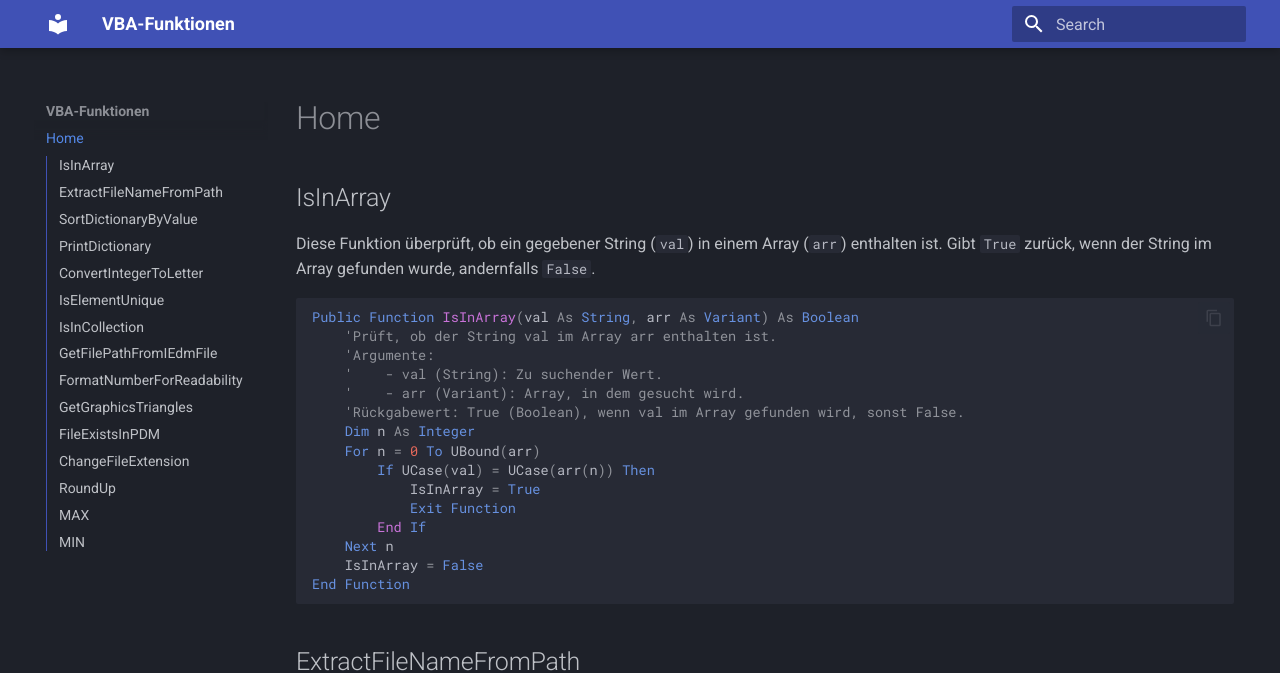
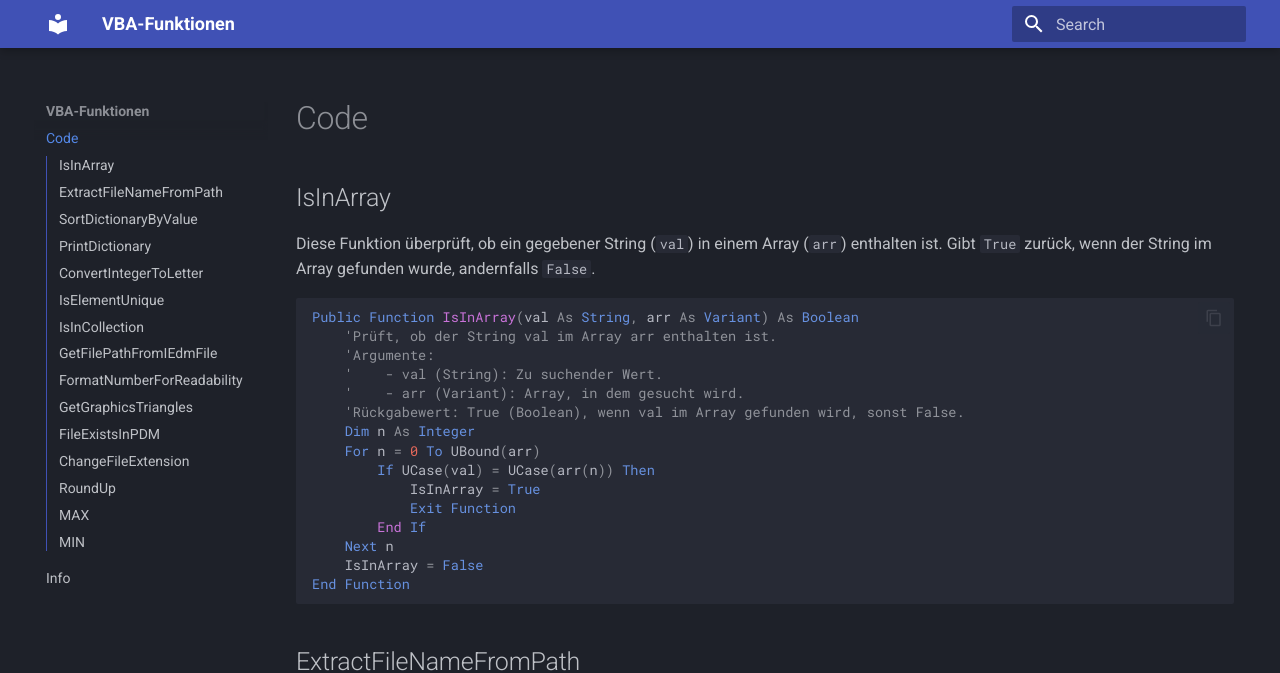
Before and after one commit to marino222/VBA-Library, an MkDocs documentation site: the page built from docs/index.md, in a window 1280 px wide and 900 px high. Shown: the top 673 px of the window. Built offline with MkDocs 1.6.1 and Material for MkDocs 9.7.7, drawn with Linux system fonts in a browser that asks for light colours.

Commit message:
Update mkdocs.yml

```diff
--- a/mkdocs.yml
+++ b/mkdocs.yml
@@ -25,4 +25,5 @@ markdown_extensions:
 
 
 nav:
-  - index.md
+  - Code: index.md
+  - Info: info.md
```
